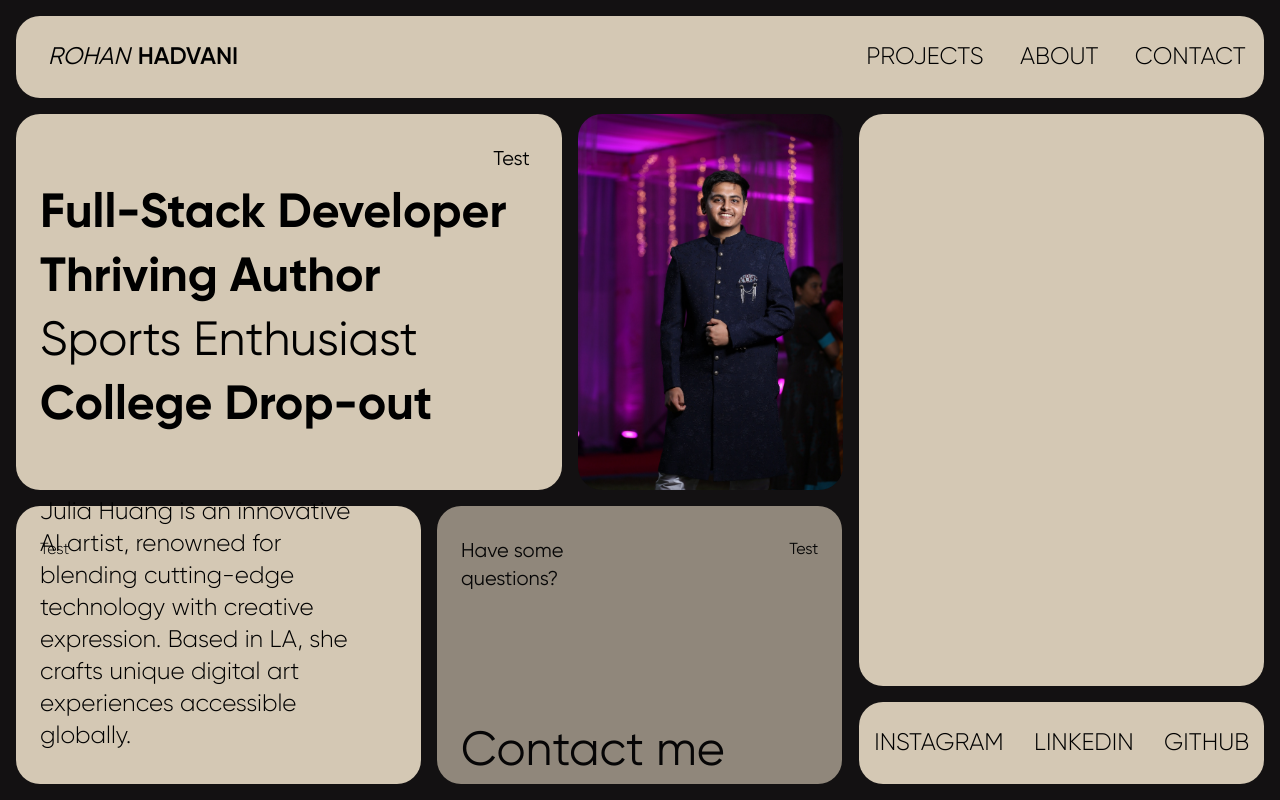
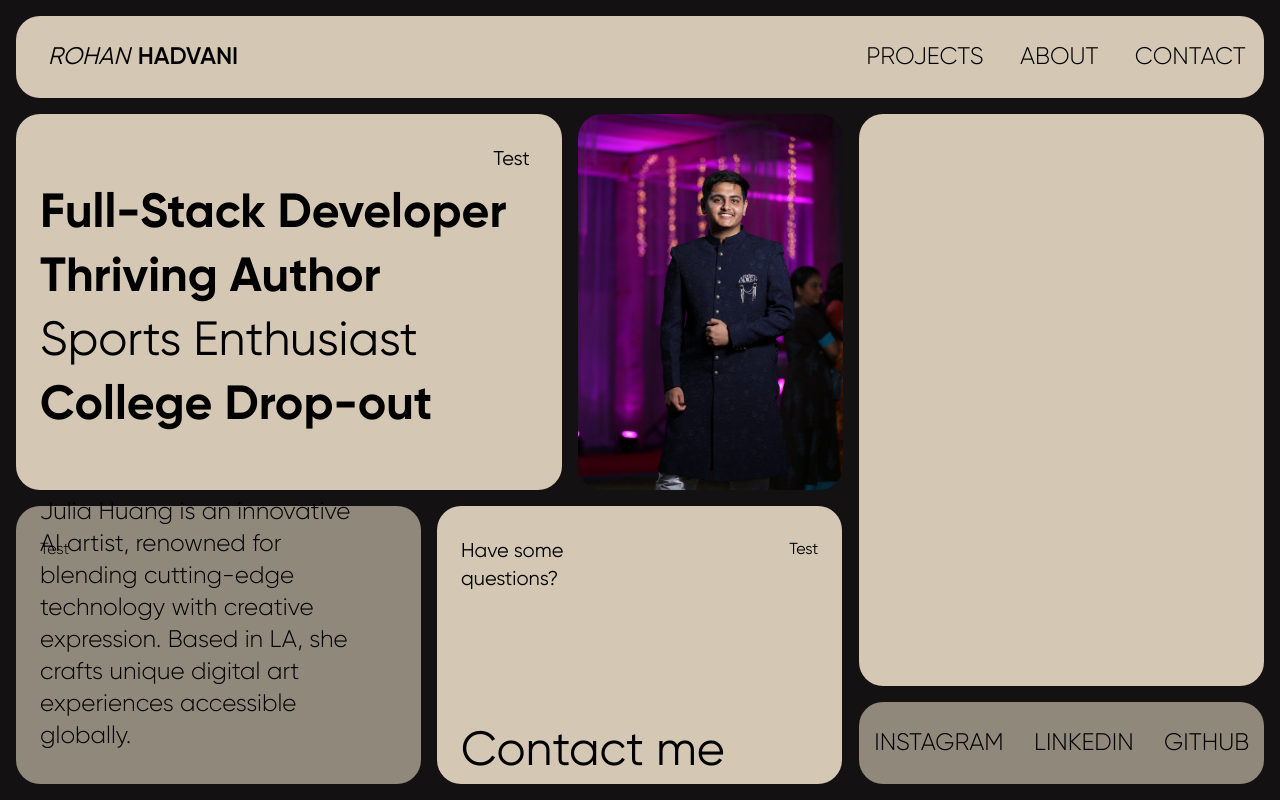
Before and after one commit to rohan27hadvani/portfolio-1, a React (Vite) app in the folder portfolio-1/: page / in a window 1280 px wide. Built offline with nearby package versions, Linux system fonts and the light colour scheme.

Commit message:
Final Layout

```diff
--- a/portfolio-1/src/App.jsx
+++ b/portfolio-1/src/App.jsx
@@ -83,7 +83,7 @@ function App() {
               </div>
             </div>
 
-            <div className={`box-1 row-span-3 col-span-3 basic ${load ? 'moving-5' : ''}`}>
+            <div className={`bg-dark1 row-span-3 col-span-3 basic ${load ? 'moving-5' : ''}`}>
               <div className='text-black font-gilroy font-light pl-6'>
               <div className='flex align-top h-1/3 pt-8'>
                 Test
@@ -95,7 +95,7 @@ function App() {
             </div>
 
 
-            <div className={`bg-dark1 row-span-3 col-span-3 basic ${load ? 'moving-6' : ''}`}>
+            <div className={`box-1 row-span-3 col-span-3 basic ${load ? 'moving-6' : ''}`}>
               <div className='text-black font-gilroy w-full h-full'>
                 <div className='flex w-full h-4/5'>
                 <div className='w-2/5 text-xl pl-6 pt-8'>
@@ -111,7 +111,7 @@ function App() {
               </div>
             </div>
 
-            <div className={`box-1 row-span-1 col-span-3 basic ${load ?     'moving-7' : ''}`}>
+            <div className={`bg-dark1 row-span-1 col-span-3 basic ${load ?     'moving-7' : ''}`}>
               <div className='w-full h-full flex items-center'>
                 <ul className='text-black flex justify-around font-gilroy uppercase text-2xl w-full'>
                   <li className='font-light hover:underline'>
--- a/portfolio-1/src/animation.css
+++ b/portfolio-1/src/animation.css
@@ -107,12 +107,12 @@
       }
       100% {
         transform: translate(0, 0) scale(1);
-        opacity: 0.65;
+        opacity: 1;
       }
     }
 
   .moving-6 {
-    opacity: 0.65;
+    /* opacity: 0.65; */
     animation: div6 3s ease forwards;
   }
 
--- a/portfolio-1/tailwind.config.js
+++ b/portfolio-1/tailwind.config.js
@@ -11,7 +11,7 @@ export default {
         // 'light1': '#FADCD9',
         // 'bg1': '#F9F1F0',
 
-        'dark1': '#D4C8B4',
+        'dark1': '#90887B',
         'light1': '#D4C8B4',
         'bg1': '#131112',
       },
```
